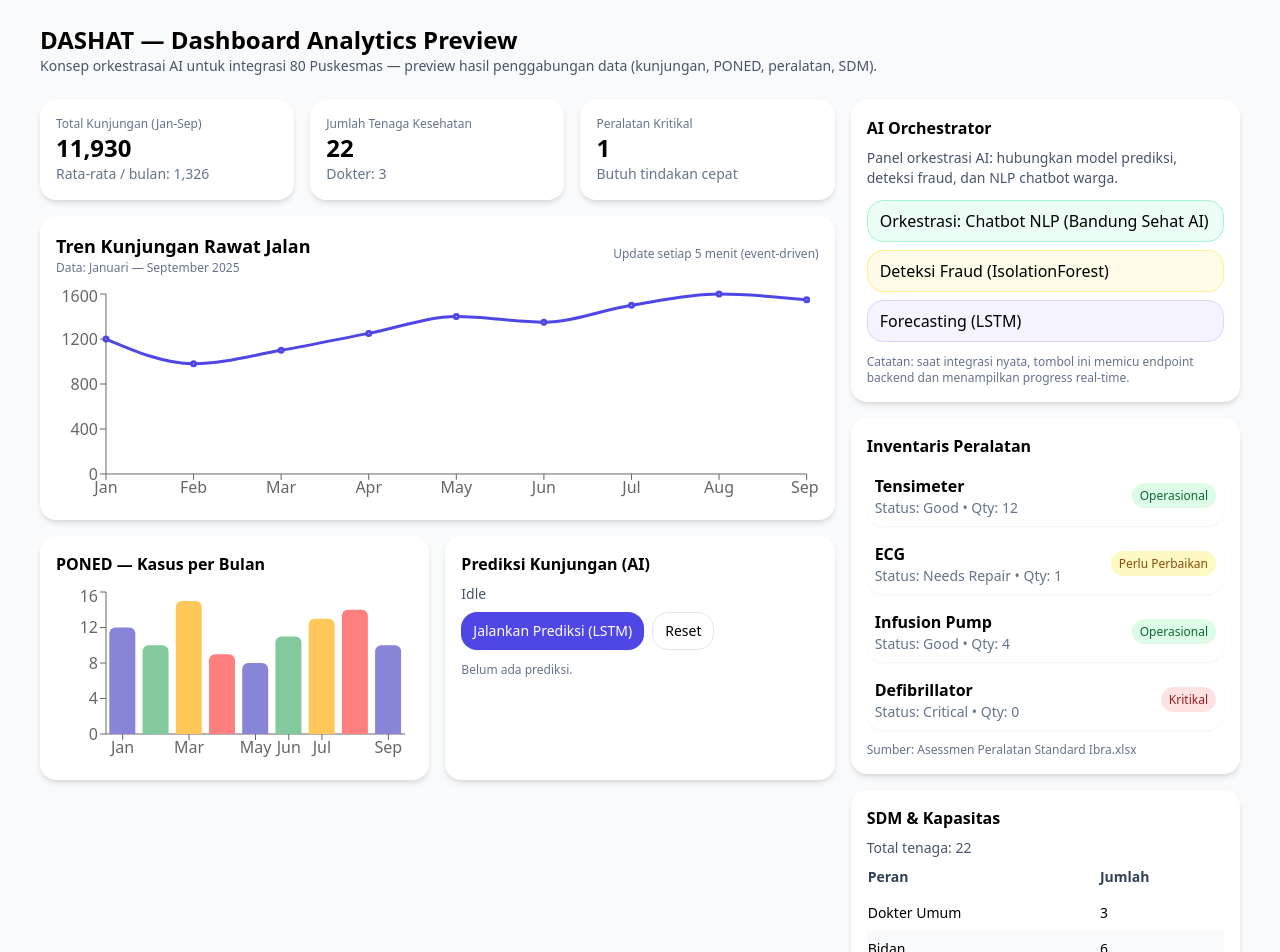
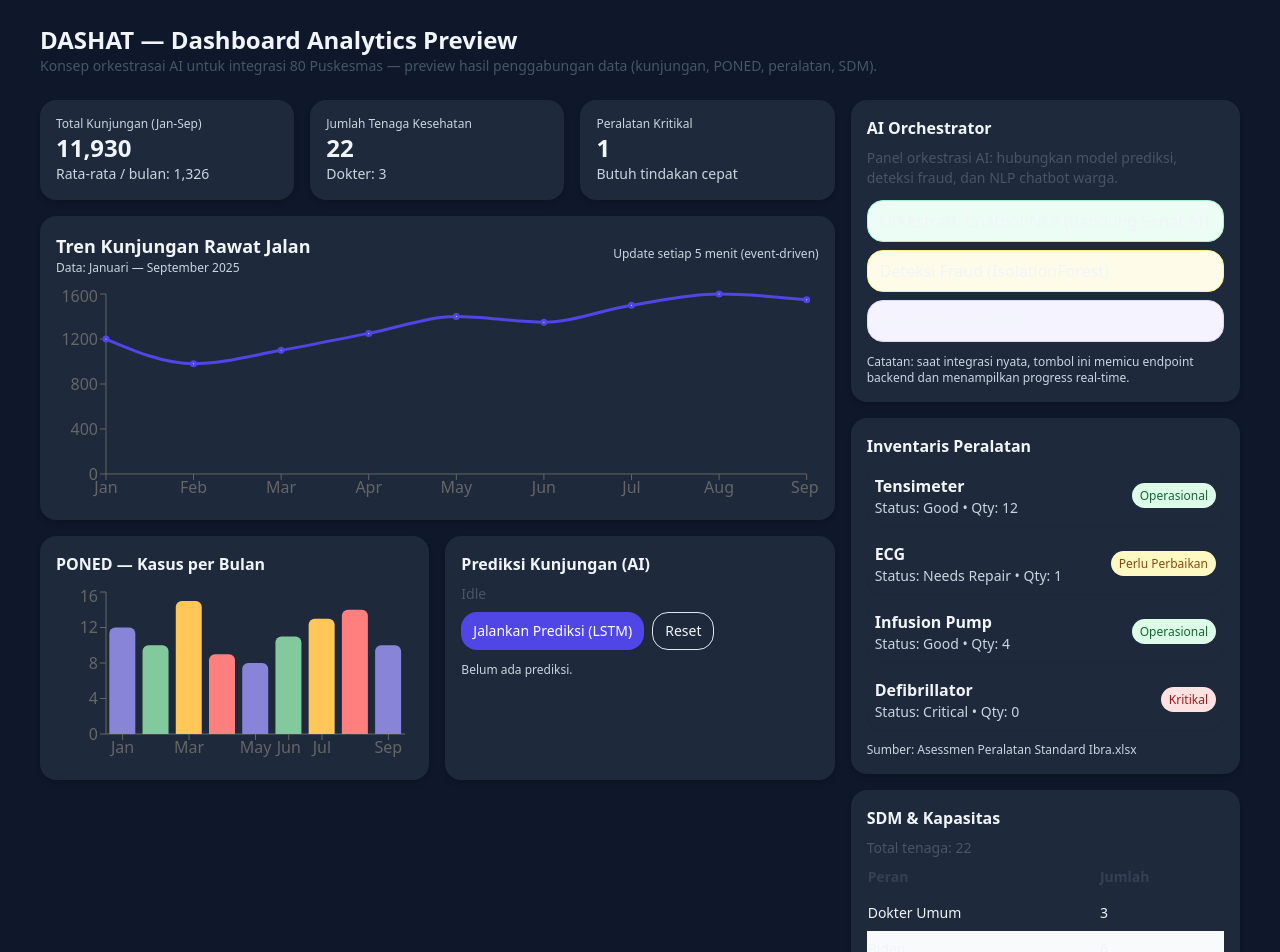
Before and after one commit to fahrimuhlis/dashat-dashboard, a React (Vite) app: page / in a window 1280 px wide. Shown: the top 952 px of the page. Built offline with nearby package versions, Linux system fonts and the light colour scheme.

Commit message:
Switch to dark mode theme

```diff
--- a/src/DASHATDashboardPreview.jsx
+++ b/src/DASHATDashboardPreview.jsx
@@ -121,10 +121,10 @@ export default function DASHATDashboardPreview() {
   const EquipmentList = () => (
     <div className="space-y-2">
       {equipment.map((eq, idx) => (
-        <div key={idx} className="flex justify-between items-center p-2 bg-white rounded-2xl shadow-sm">
+        <div key={idx} className="flex justify-between items-center p-2 bg-slate-800 rounded-2xl shadow-sm">
           <div>
             <div className="font-semibold">{eq.name}</div>
-            <div className="text-sm text-slate-500">Status: {eq.status} • Qty: {eq.qty}</div>
+            <div className="text-sm text-slate-300">Status: {eq.status} • Qty: {eq.qty}</div>
           </div>
           <div className="text-xs font-medium text-right">
             {eq.status === "Good" ? (
@@ -150,7 +150,7 @@ export default function DASHATDashboardPreview() {
       </thead>
       <tbody>
         {staff.map((s, i) => (
-          <tr key={i} className="odd:bg-white even:bg-slate-50">
+          <tr key={i} className="odd:bg-slate-800 even:bg-slate-50">
             <td className="py-2">{s.role}</td>
             <td className="py-2">{s.count}</td>
           </tr>
@@ -160,7 +160,7 @@ export default function DASHATDashboardPreview() {
   );
 
   return (
-    <div className="p-6 bg-slate-50 min-h-screen">
+    <div className="p-6 bg-slate-900 min-h-screen text-slate-100">
       <div className="max-w-[1200px] mx-auto">
         <header className="mb-6">
           <h1 className="text-2xl font-bold">DASHAT — Dashboard Analytics Preview</h1>
@@ -171,41 +171,41 @@ export default function DASHATDashboardPreview() {
           {/* LEFT: KPI & Charts */}
           <section className="col-span-8">
             <motion.div initial={{ opacity: 0, y: 6 }} animate={{ opacity: 1, y: 0 }} className="grid grid-cols-3 gap-4 mb-4">
-              <div className="col-span-1 bg-white p-4 rounded-2xl shadow-md">
-                <div className="text-xs text-slate-500">Total Kunjungan (Jan-Sep)</div>
+              <div className="col-span-1 bg-slate-800 p-4 rounded-2xl shadow-md">
+                <div className="text-xs text-slate-300">Total Kunjungan (Jan-Sep)</div>
                 <div className="text-2xl font-semibold">{totalVisits.toLocaleString()}</div>
-                <div className="text-sm text-slate-500">Rata-rata / bulan: {avgMonthly.toLocaleString()}</div>
+                <div className="text-sm text-slate-300">Rata-rata / bulan: {avgMonthly.toLocaleString()}</div>
               </div>
-              <div className="col-span-1 bg-white p-4 rounded-2xl shadow-md">
-                <div className="text-xs text-slate-500">Jumlah Tenaga Kesehatan</div>
+              <div className="col-span-1 bg-slate-800 p-4 rounded-2xl shadow-md">
+                <div className="text-xs text-slate-300">Jumlah Tenaga Kesehatan</div>
                 <div className="text-2xl font-semibold">{staffCount}</div>
-                <div className="text-sm text-slate-500">Dokter: {staff.find(s=>s.role.includes('Dokter'))?.count ?? 0}</div>
+                <div className="text-sm text-slate-300">Dokter: {staff.find(s=>s.role.includes('Dokter'))?.count ?? 0}</div>
               </div>
-              <div className="col-span-1 bg-white p-4 rounded-2xl shadow-md">
-                <div className="text-xs text-slate-500">Peralatan Kritikal</div>
+              <div className="col-span-1 bg-slate-800 p-4 rounded-2xl shadow-md">
+                <div className="text-xs text-slate-300">Peralatan Kritikal</div>
                 <div className="text-2xl font-semibold">{equipmentCritical}</div>
-                <div className="text-sm text-slate-500">Butuh tindakan cepat</div>
+                <div className="text-sm text-slate-300">Butuh tindakan cepat</div>
               </div>
             </motion.div>
 
-            <div className="bg-white p-4 rounded-2xl shadow-md mb-4">
+            <div className="bg-slate-800 p-4 rounded-2xl shadow-md mb-4">
               <div className="flex items-center justify-between mb-2">
                 <div>
                   <h3 className="text-lg font-semibold">Tren Kunjungan Rawat Jalan</h3>
-                  <div className="text-xs text-slate-500">Data: Januari — September 2025</div>
+                  <div className="text-xs text-slate-300">Data: Januari — September 2025</div>
                 </div>
-                <div className="text-xs text-slate-500">Update setiap 5 menit (event-driven)</div>
+                <div className="text-xs text-slate-300">Update setiap 5 menit (event-driven)</div>
               </div>
               <VisitsLine />
             </div>
 
             <div className="grid grid-cols-2 gap-4">
-              <div className="bg-white p-4 rounded-2xl shadow-md">
+              <div className="bg-slate-800 p-4 rounded-2xl shadow-md">
                 <h4 className="font-semibold mb-2">PONED — Kasus per Bulan</h4>
                 <PonedBar />
               </div>
 
-              <div className="bg-white p-4 rounded-2xl shadow-md">
+              <div className="bg-slate-800 p-4 rounded-2xl shadow-md">
                 <h4 className="font-semibold mb-2">Prediksi Kunjungan (AI)</h4>
                 <div className="text-sm text-slate-600 mb-2">{aiStatus.message}</div>
                 <div className="flex gap-2">
@@ -221,7 +221,7 @@ export default function DASHATDashboardPreview() {
                     Contoh: Prediksi 3 bulan ke depan ditambahkan sebagai garis putus-putus pada grafik kunjungan.
                   </div>
                 ) : (
-                  <div className="mt-3 text-xs text-slate-500">Belum ada prediksi.</div>
+                  <div className="mt-3 text-xs text-slate-300">Belum ada prediksi.</div>
                 )}
               </div>
             </div>
@@ -230,7 +230,7 @@ export default function DASHATDashboardPreview() {
 
           {/* RIGHT: Side Panels */}
           <aside className="col-span-4">
-            <div className="bg-white p-4 rounded-2xl shadow-md mb-4">
+            <div className="bg-slate-800 p-4 rounded-2xl shadow-md mb-4">
               <h4 className="font-semibold mb-2">AI Orchestrator</h4>
               <div className="text-sm text-slate-600 mb-3">Panel orkestrasi AI: hubungkan model prediksi, deteksi fraud, dan NLP chatbot warga.</div>
               <div className="space-y-2">
@@ -238,28 +238,28 @@ export default function DASHATDashboardPreview() {
                 <button className="w-full text-left px-3 py-2 rounded-2xl bg-yellow-50 border border-yellow-200">Deteksi Fraud (IsolationForest)</button>
                 <button className="w-full text-left px-3 py-2 rounded-2xl bg-violet-50 border border-violet-200">Forecasting (LSTM)</button>
               </div>
-              <div className="mt-3 text-xs text-slate-500">Catatan: saat integrasi nyata, tombol ini memicu endpoint backend dan menampilkan progress real-time.</div>
+              <div className="mt-3 text-xs text-slate-300">Catatan: saat integrasi nyata, tombol ini memicu endpoint backend dan menampilkan progress real-time.</div>
             </div>
 
-            <div className="bg-white p-4 rounded-2xl shadow-md mb-4">
+            <div className="bg-slate-800 p-4 rounded-2xl shadow-md mb-4">
               <h4 className="font-semibold mb-2">Inventaris Peralatan</h4>
               <EquipmentList />
-              <div className="mt-3 text-xs text-slate-500">Sumber: Asessmen Peralatan Standard Ibra.xlsx</div>
+              <div className="mt-3 text-xs text-slate-300">Sumber: Asessmen Peralatan Standard Ibra.xlsx</div>
             </div>
 
-            <div className="bg-white p-4 rounded-2xl shadow-md">
+            <div className="bg-slate-800 p-4 rounded-2xl shadow-md">
               <h4 className="font-semibold mb-2">SDM & Kapasitas</h4>
               <div className="text-sm text-slate-600 mb-2">Total tenaga: {staffCount}</div>
               <div className="overflow-auto max-h-48">
                 <StaffTable />
               </div>
-              <div className="mt-2 text-xs text-slate-500">Sumber: Daftar_isian_new.xlsx</div>
+              <div className="mt-2 text-xs text-slate-300">Sumber: Daftar_isian_new.xlsx</div>
             </div>
           </aside>
         </div>
 
         <footer className="mt-6 grid grid-cols-3 gap-4">
-          <div className="bg-white p-4 rounded-2xl shadow-md col-span-2">
+          <div className="bg-slate-800 p-4 rounded-2xl shadow-md col-span-2">
             <h4 className="font-semibold mb-2">Rekomendasi & Roadmap (Ringkas)</h4>
             <ul className="list-disc pl-5 text-sm text-slate-700 space-y-1">
               <li>Segera tindaklanjuti peralatan kritikal (Defibrillator & ECG) — tambahkan ke procurement Q1 2026.</li>
@@ -269,7 +269,7 @@ export default function DASHATDashboardPreview() {
             </ul>
           </div>
 
-          <div className="bg-white p-4 rounded-2xl shadow-md">
+          <div className="bg-slate-800 p-4 rounded-2xl shadow-md">
             <h4 className="font-semibold mb-2">Metadata</h4>
             <div className="text-xs text-slate-600">Data digabung dari: 6 file (PPTX, XLSX). Preview ini menampilkan ringkasan yang dapat di-link ke DASHAT production.</div>
           </div>
```
